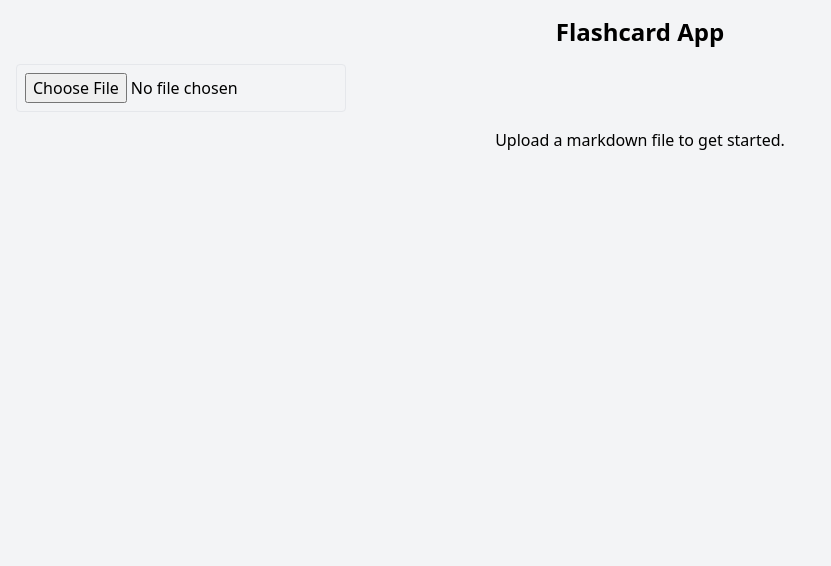
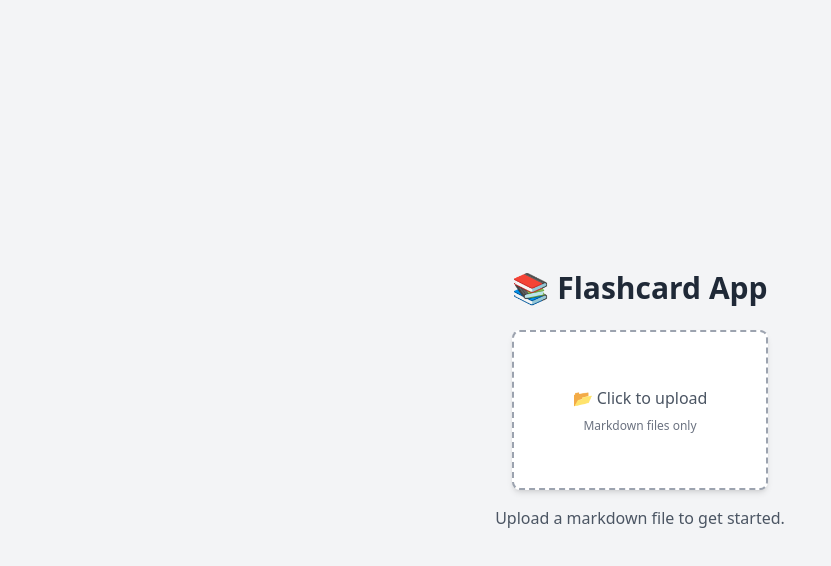
Before and after one commit to mradigen/markdown-to-flashcards, a React (Create React App) app: page / in a window 1280 px wide. Shown: the top 566 px of the page, without its empty margins (0-831 px from the left). Built offline with nearby package versions, Linux system fonts and the light colour scheme.

Commit message:
chore: better upload page

```diff
--- a/src/App.js
+++ b/src/App.js
@@ -61,15 +61,27 @@ const App = () => {
 
   if (questions.length === 0) {
     return (
-      <div className="min-h-screen bg-gray-100 p-4">
-        <h1 className="text-2xl font-bold text-center mb-4">Flashcard App</h1>
-        <input
-          type="file"
-          accept=".md"
-          onChange={handleFileUpload}
-          className="mb-4 p-2 border rounded"
-        />
-        <p className="text-center">Upload a markdown file to get started.</p>
+      <div className="min-h-screen flex flex-col items-center justify-center bg-gray-100 p-6">
+        <h1 className="text-3xl font-extrabold text-gray-800 mb-6">
+          📚 Flashcard App
+        </h1>
+
+        <label className="cursor-pointer flex flex-col items-center justify-center w-64 h-40 bg-white shadow-md rounded-lg border-2 border-dashed border-gray-400 hover:border-blue-500 transition">
+          <input
+            type="file"
+            accept=".md"
+            onChange={handleFileUpload}
+            className="hidden"
+          />
+          <span className="text-gray-600">📂 Click to upload</span>
+          <span className="text-xs text-gray-500 mt-2">
+            Markdown files only
+          </span>
+        </label>
+
+        <p className="mt-4 text-gray-600">
+          Upload a markdown file to get started.
+        </p>
       </div>
     );
   }
```
